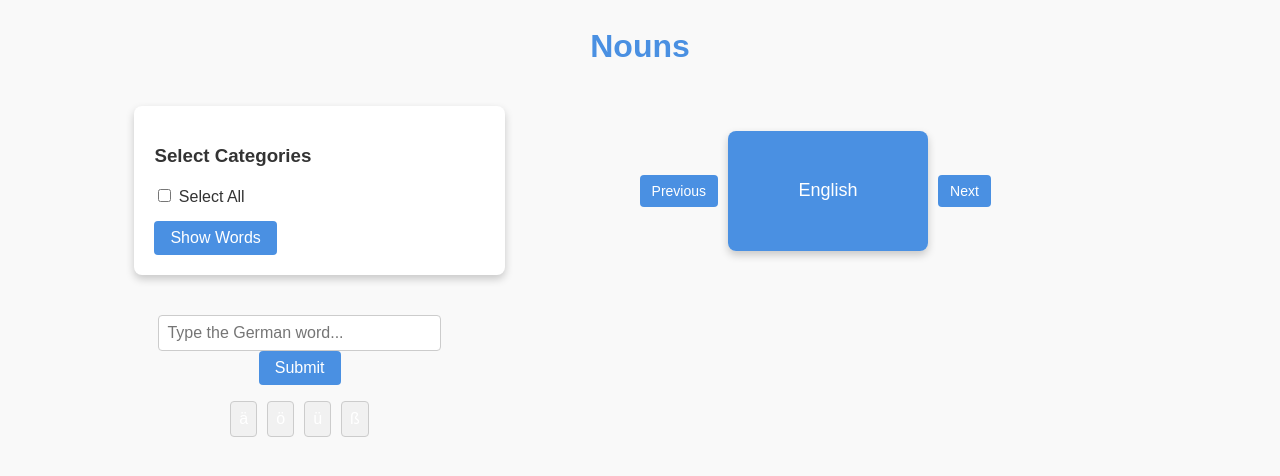
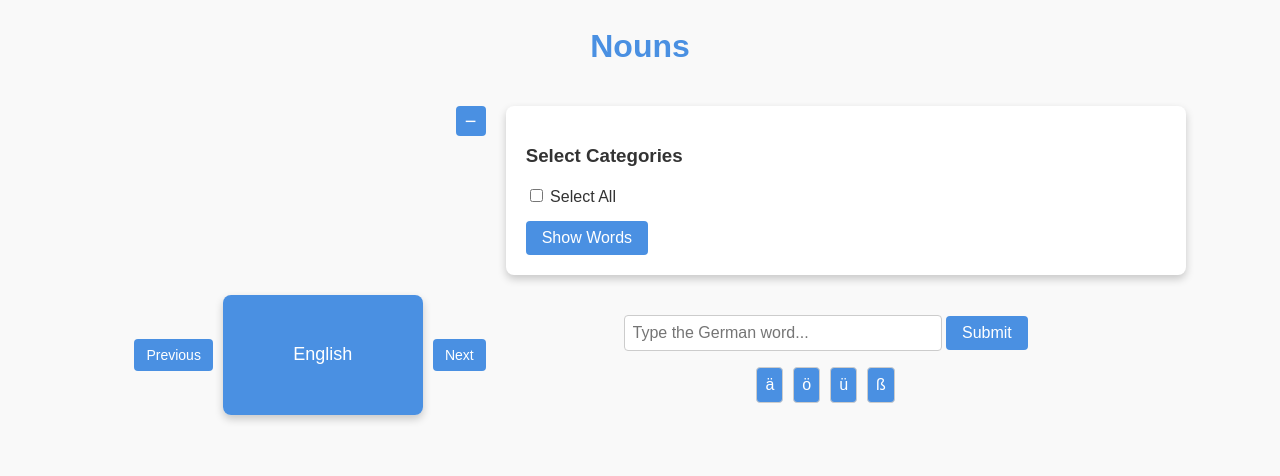
Before and after one commit to th3jlux/german, a Flask app: template templates/nouns.html in a window 1280 px wide. Shown: the top 476 px of the page. Run offline with Flask 3, Linux system fonts and the light colour scheme; the template is opened without the code that fills it, so the values that code supplies are empty; parts of the project's set-up code (start-up, migrations or seed data) failed here and were passed over.

Commit message:
Added More words and Collapsed the categories

```diff
--- a/app.py
+++ b/app.py
@@ -1,5 +1,13 @@
 from flask import Flask, render_template, request, jsonify
 import pandas as pd
+import re
+\
+
+def sort_key(value):
+    # Extract numbers from the string for sorting
+    numbers = re.findall(r'\d+', value)
+    return (int(numbers[0]) if numbers else float('inf'), value)
+
 
 app = Flask(__name__)
 
@@ -13,7 +21,7 @@ def home():
 @app.route('/nouns')
 def nouns():
     # Get unique categories from the data
-    categories = df['category'].unique()
+    categories = sorted(df['category'].unique(), key=sort_key)
     return render_template('nouns.html', categories=categories)
 
 @app.route('/get_words', methods=['POST'])
--- a/static/css/style.css
+++ b/static/css/style.css
@@ -12,6 +12,31 @@ h1 {
     margin-top: 20px;
     color: #4A90E2;
 }
+
+.collapse-controls {
+    display: flex;
+    justify-content: flex-end;
+    margin-bottom: 10px;
+}
+
+#collapse-button {
+    background-color: #4A90E2;
+    color: white;
+    border: none;
+    border-radius: 4px;
+    font-size: 20px;
+    cursor: pointer;
+    width: 30px;
+    height: 30px;
+    text-align: center;
+    line-height: 20px;
+}
+
+#collapse-button:hover {
+    background-color: #357ABD;
+}
+
+
 
 /* Main Container Layout */
 .main-container {
@@ -181,11 +206,11 @@ h1 {
     padding: 8px;
     font-size: 16px;
     border: 1px solid #ccc;
-    background-color: #f1f1f1;
+    background-color: #4A90E2;
     border-radius: 4px;
     cursor: pointer;
 }
 
 #special-characters button:hover {
-    background-color: #e0e0e0;
+    background-color: #357ABD;
 }
--- a/static/js/nouns.js
+++ b/static/js/nouns.js
@@ -144,6 +144,22 @@ function nextWord() {
     showWord();
 }
 
+function toggleCategories() {
+    const categoriesDiv = document.getElementById('categories');
+    const collapseButton = document.getElementById('collapse-button');
+    const elementsToToggle = categoriesDiv.querySelectorAll('h3, label, button:not(#collapse-button)');
+
+    // Toggle visibility of all elements except the collapse button
+    elementsToToggle.forEach(element => {
+        element.style.display = element.style.display === 'none' ? 'block' : 'none';
+    });
+
+    // Toggle button text between + and −
+    collapseButton.textContent = collapseButton.textContent === '−' ? '+' : '−';
+}
+
+
+
 function prevWord() {
     if (currentIndex > 0) {
         currentIndex--;
--- a/templates/nouns.html
+++ b/templates/nouns.html
@@ -8,6 +8,10 @@
     <h1>Nouns</h1>
 
     <div class="main-container">
+
+        <div class="collapse-controls">
+            <button id="collapse-button" onclick="toggleCategories()">−</button>
+        </div>
         <div id="categories">
             <h3>Select Categories</h3>
             <label><input type="checkbox" id="select-all"> Select All</label>
```
Also changed, not shown: 1 other file.
